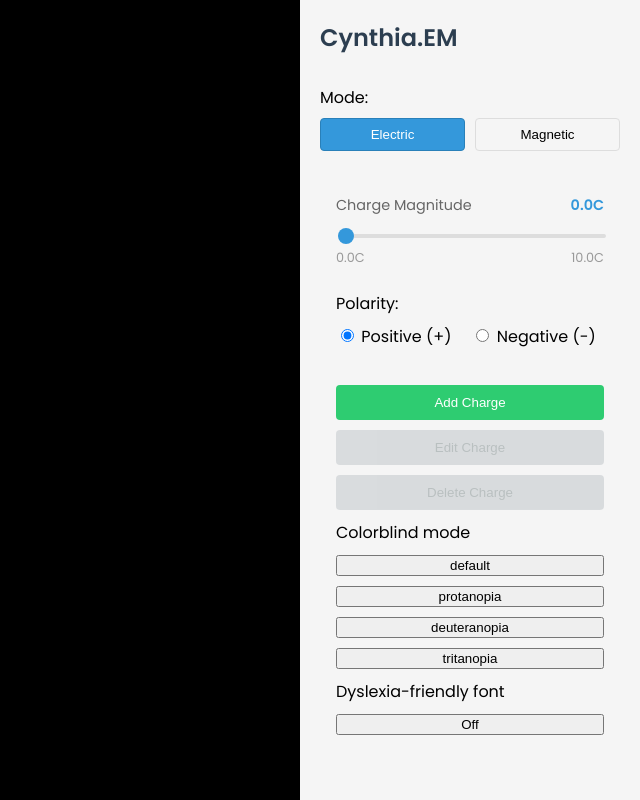
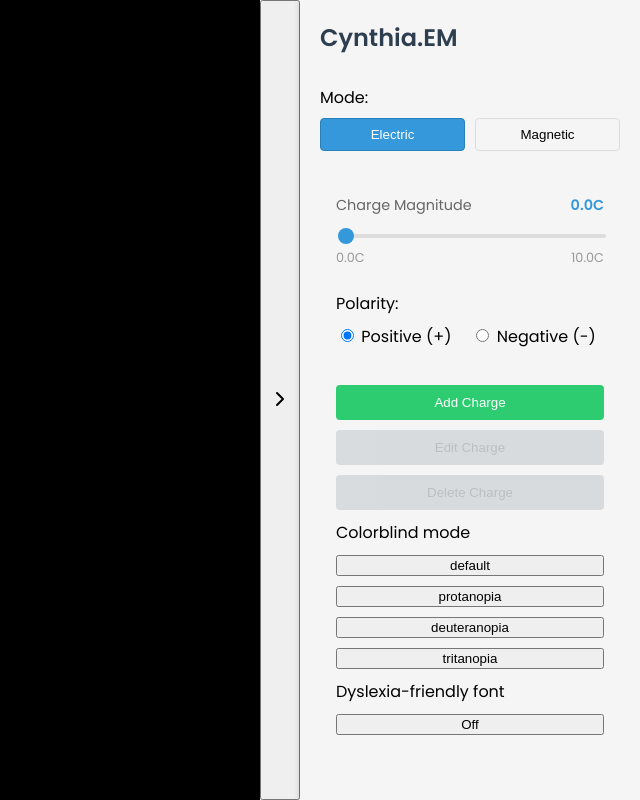
Before and after one commit to achuthanmukundan00/Capstone202425, a Vue app: page / in a window 1280 px wide. Shown: the whole page, without its empty margins (640-1280 px from the left). Built offline with nearby package versions, Linux system fonts and the light colour scheme.

Commit message:
add drawer functionality for controlbar

```diff
--- a/src/App.vue
+++ b/src/App.vue
@@ -1,14 +1,48 @@
 <script setup lang="ts">
+import { ref } from 'vue';
 import PixiCanvas from './components/PixiCanvas.vue';
 import ControlBar from './components/ControlBar.vue';
 import { useSettingsStore } from '@/stores/settings';
+
 const settingsStore = useSettingsStore();
+const drawerOpen = ref(true);
 </script>
 
 <template>
-  <div id="app" :class="{ 'dyslexia-font': settingsStore.dyslexiaMode }">
+  <div id="app" class="relative flex font-[Poppins] h-screen w-screen overflow-hidden"
+    :class="{ 'dyslexia-font': settingsStore.dyslexiaMode }">
+    <!-- Main canvas area -->
     <PixiCanvas />
-    <ControlBar />
+
+    <!-- Toggle Tab Button -->
+    <button @click="drawerOpen = !drawerOpen" class="absolute z-30 right-0 top-1/2 -translate-y-1/2 translate-x-1/2
+       w-10 h-12 bg-gray-900 hover:bg-gray-800 text-white shadow-lg
+       rounded-l-full flex items-center justify-center transition-all duration-300
+       cursor-pointer"
+      aria-label="Toggle Control Panel">
+
+
+      <!-- SHOW chevron-right when open -->
+      <svg v-if="drawerOpen" xmlns="http://www.w3.org/2000/svg" width="24" height="24" viewBox="0 0 24 24" fill="none"
+        stroke="currentColor" stroke-width="2" stroke-linecap="round" stroke-linejoin="round"
+        class="lucide lucide-chevron-right">
+        <path d="m9 18 6-6-6-6" />
+      </svg>
+      <!-- SHOW chevron-left when closed -->
+      <svg v-else xmlns="http://www.w3.org/2000/svg" width="24" height="24" viewBox="0 0 24 24" fill="none"
+        stroke="currentColor" stroke-width="2" stroke-linecap="round" stroke-linejoin="round"
+        class="lucide lucide-chevron-left">
+        <path d="m15 18-6-6 6-6" />
+      </svg>
+    </button>
+
+    <!-- ControlBar Drawer -->
+    <transition name="slide">
+      <div v-show="drawerOpen"
+        class="w-[320px] h-full bg-white shadow-lg z-10 transition-transform duration-300 ease-in-out">
+        <ControlBar />
+      </div>
+    </transition>
   </div>
 </template>
 
@@ -23,12 +57,12 @@ body {
   display: flex;
   font-family: 'Poppins', sans-serif;
   height: 100vh;
-  /* Ensures full height of viewport */
   width: 100vw;
-  /* Ensures full width of viewport */
   overflow: hidden;
+  position: relative;
 }
 
+/* Dyslexia mode */
 @font-face {
   font-family: 'OpenDyslexic';
   src: url('/fonts/OpenDyslexic-Regular.otf') format('opentype');
@@ -44,4 +78,18 @@ body.dyslexia-font,
 body.dyslexia-font * {
   font-family: 'OpenDyslexic', sans-serif !important;
 }
+
+/* Slide transition */
+.slide-enter-active,
+.slide-leave-active {
+  transition: transform 0.3s ease-in-out;
+}
+
+.slide-enter-from {
+  transform: translateX(100%);
+}
+
+.slide-leave-to {
+  transform: translateX(100%);
+}
 </style>
```
